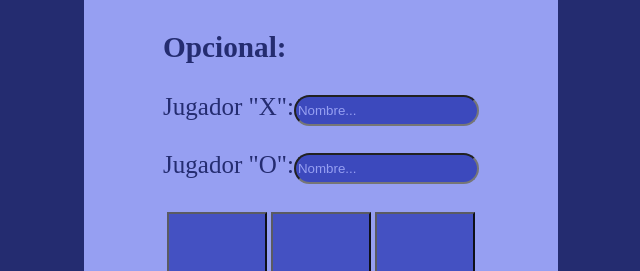
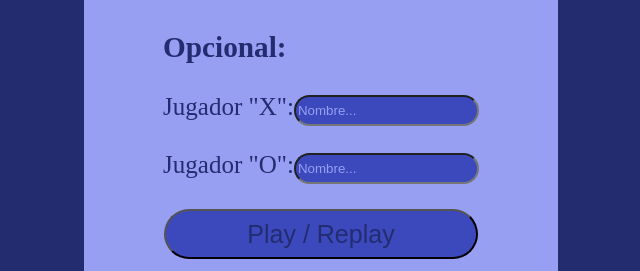
Before and after one commit to kwaale/TaTeTi, a plain HTML site: page docs/index.html in a window 1280 px wide. Shown: the part 523-794 px from the top of the page, without its empty margins (319-959 px from the left). Drawn offline with Linux system fonts and the light colour scheme.

Commit message:
Evitar seguir jungando y recargar juego

```diff
--- a/docs/index.html
+++ b/docs/index.html
@@ -29,9 +29,9 @@
                 <h3>Opcional:</h3>
                 <p>Jugador "X":<input class="cont-input" id="jugadorX" placeholder="Nombre..." type="text"></p>
                 <p>Jugador "O":<input class="cont-input" id="jugadorO" placeholder="Nombre..." type="text"></p>
-                <!-- <button id='play'>Play</button> -->
             </div>
             <div>
+                <button id='play'>Play / Replay</button>
                 <table id=tabla>
                     <tr>
                         <td><input class=btn-tab id="bt0" type="button"></td>
--- a/docs/script.js
+++ b/docs/script.js
@@ -1,35 +1,27 @@
-//Favicon
-// - La foto esta demasiado pegada al borde izquierdo, dale espacio
-// - ponerle Favicon a la página y subpaginas. No se si tu foto sea un
-// buen Favicon para el cv
-// - no me gusta mucho el fondo, no se ve tan serio. Se que tu no eres diseñador
-// y que no vendes eso, pero creo que una página con una imagen más moderna
-// y limpia atrae más
-//*************Corregir que aparezca nombre ganador */
 let turno;
 let arr;
 
 function start(){
     turno = "";
     arr = [0,1,2,3,4,5,6,7,8];
-    document.getElementById('jugadorX').addEventListener('submit', ()=>console.log("LISTENER"))
-    document.getElementById('jugadorO').addEventListener('blur', ()=>console.log("LISTENER Blur"))
+    console.log("Prueba");
     for(let i = 0; i < 9; i++){
-        document.getElementById(`bt${i}`).addEventListener("click", cambia)
+        document.getElementById(`bt${i}`).addEventListener("click", cambia);
     }
+    document.getElementById('play').addEventListener("click", ()=>window.location.reload());
 }
 
 //Solo para iterar entre "X" y "O" y controlar que no se repita.
 function cambia(e){
+    //Si hubo ganador retorna para que no se pueda jugar mas.
+    if(document.getElementById('ganador').firstChild.data !== "A Jugar") return;
     const btnId = e.target.id;
     const content = document.getElementById(btnId);
-    if (!content.value)console.log("content.value", content.value);
     if (content.value !== "X" && content.value !== "O") {
         turno === "X" ? turno ="O":turno = "X";
         content.value = turno;
         ganardor(btnId);
     }
-
 }
 //Creando elemento ganador
 const elementoWin = (a)=>{
--- a/docs/styles.css
+++ b/docs/styles.css
@@ -66,3 +66,15 @@ input::placeholder{
     height: 25px;
     border-radius: 25px;
 }
+#play{
+    display: flex;
+    background-color: #3C49BD;
+    height: 50px;
+    width: 100%;
+    border-radius: 26px;
+    margin-bottom: 15px;
+    align-items: center;
+    justify-content: space-evenly;
+    color: #242C70;
+    font-size: 25px;
+}
```
